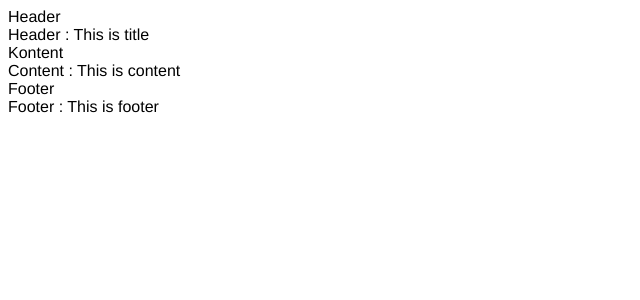
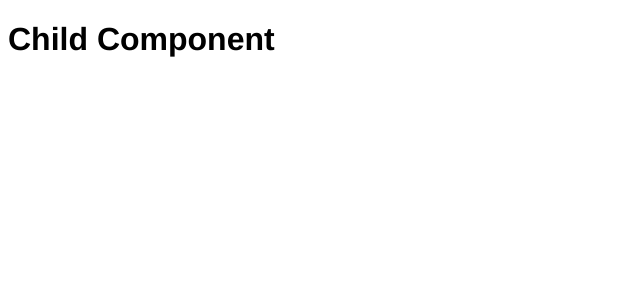
Before and after one commit to galihroswandi/learn-vuejs, a Vue app: page / in a window 1280 px wide. Shown: the top 300 px of the page, without its empty margins (0-640 px from the left). Built offline with nearby package versions, Linux system fonts and the light colour scheme.

Commit message:
feat: Video 24 Global Component (#24)

```diff
--- a/src/App.vue
+++ b/src/App.vue
@@ -1,18 +1,9 @@
 <template>
-  <Child>
-    <template v-slot:default="{ data }">Header : {{ data }}</template>
-    <template v-slot:main="{ data }">Content : {{ data }}</template>
-    <template v-slot:footer="{ data }">Footer : {{ data }}</template>
-  </Child>
+  <child-component />
 </template>
 
 <script>
-import Child from "./components/ChildComponent.vue";
-export default {
-  components: {
-    Child,
-  },
-};
+export default {};
 </script>
 
 <style>
--- a/src/components/ChildComponent.vue
+++ b/src/components/ChildComponent.vue
@@ -1,20 +1,7 @@
 <template>
-  <header>Header</header>
-  <slot :data="title" />
-  <main>Kontent</main>
-  <slot name="main" :data="content" />
-  <footer>Footer</footer>
-  <slot name="footer" :data="footer" />
+  <h1>Child Component</h1>
 </template>
 
 <script>
-export default {
-  data() {
-    return {
-      title: "This is title",
-      content: "This is content",
-      footer: "This is footer",
-    };
-  },
-};
+export default {};
 </script>
```
Also changed, not shown: src/main.js (+6 -1 lines).
